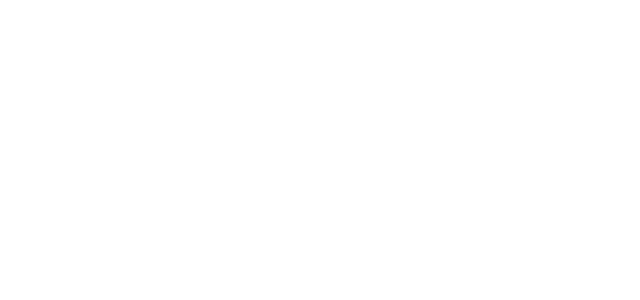
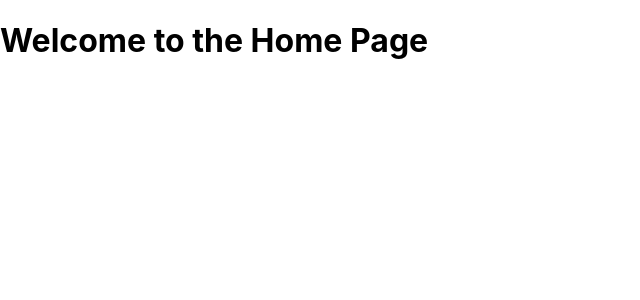
Before and after one commit to TodorW/QuickRide---Frontend, a React (Create React App) app: page / in a window 1280 px wide. Shown: the top 300 px of the page, without its empty margins (0-640 px from the left). Built offline with nearby package versions, Linux system fonts and the light colour scheme.

Commit message:
added routes

```diff
--- a/package.json
+++ b/package.json
@@ -9,6 +9,7 @@
     "axios": "^1.7.7",
     "react": "^18.3.1",
     "react-dom": "^18.3.1",
+    "react-router-dom": "^6.26.2",
     "react-scripts": "5.0.1",
     "web-vitals": "^2.1.4"
   },
--- a/src/App.js
+++ b/src/App.js
@@ -1,7 +1,22 @@
-import "./App.css";
+import React from 'react';
+import { BrowserRouter as Router, Route, Routes } from 'react-router-dom';
+import Login from './auth/Login.js';
+import Signup from './auth/Signup.js';
+import Logout from './auth/Logout.js';
 
 function App() {
-  return <div className="App"></div>;
+  return (
+    <Router>
+      <div>
+        <Routes>
+          <Route path="/login" element={<Login />} />
+          <Route path="/signup" element={<Signup />} />
+          <Route path="/logout" element={<Logout />} />
+          <Route path="/" element={<h1>Welcome to the Home Page</h1>} />
+        </Routes>
+      </div>
+    </Router>
+  );
 }
 
 export default App;
```
Also changed, not shown: 1 other file (tests, documents, lock files or other folders).
